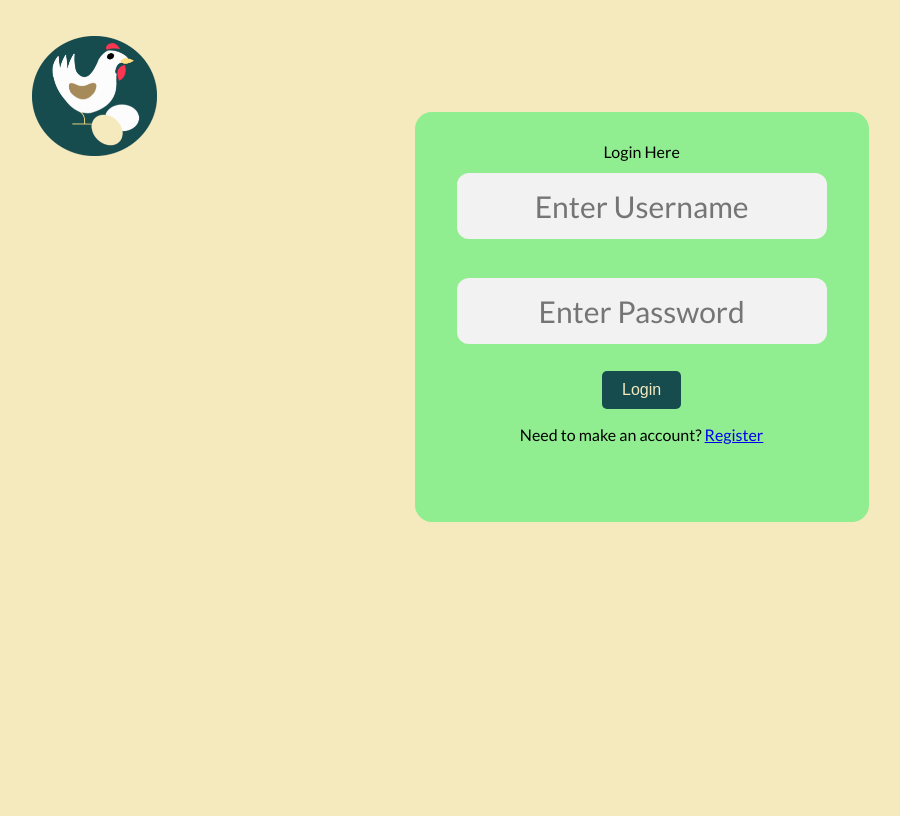
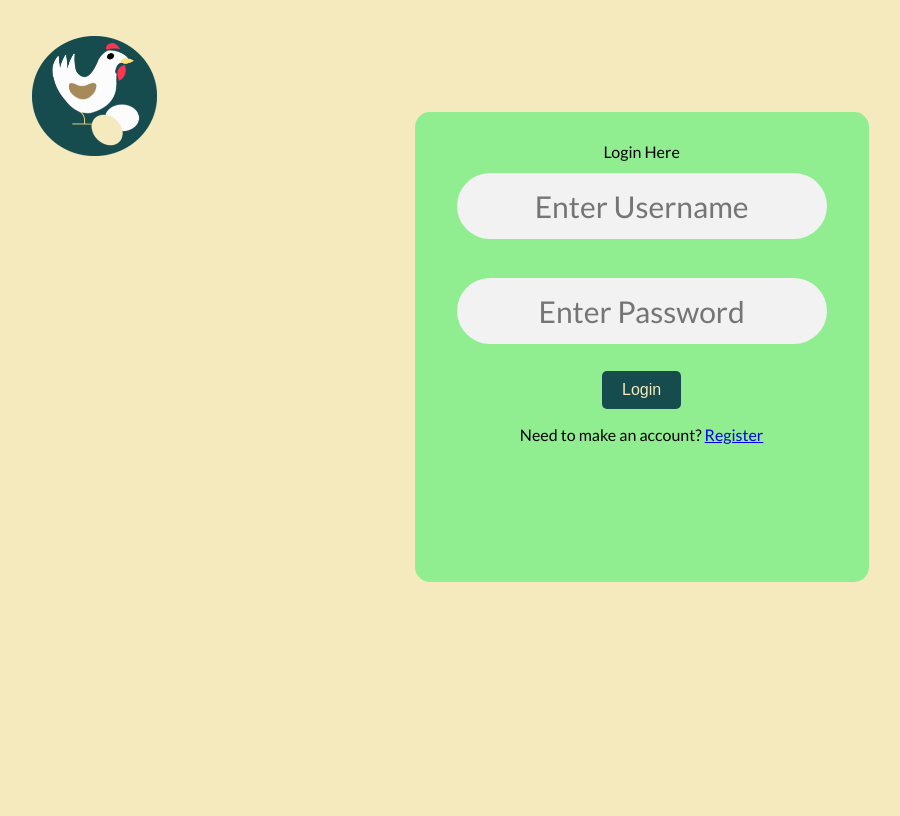
Before and after one commit to Nicorb02/MyEggs-Contact-Manager, a PHP site: page /login.html in a window 1280 px wide. Shown: the whole page, without its empty margins (4-904 px from the left). Run offline with PHP 8.4, Linux system fonts and the light colour scheme.

Commit message:
Updated form height and form radius
changed form height so register would fit
updated form border radius for consistency on other pages

```diff
--- a/css/login.css
+++ b/css/login.css
@@ -30,7 +30,7 @@ body
 }
 
 .input-field {
-    border-radius: 12px;
+    border-radius: 60px;
     outline: 0;
     background: #f2f2f2;
     width: 100%;
@@ -43,20 +43,20 @@ body
     text-align: center;
     font-family: 'Lato';
     justify-content: center;
-    display: inline-block;
+    display:inline-block;
 }
 
 
 
 .form {
-    border-radius: 17px;
+    border-radius: 15px;
     position: relative;
     background: lightgreen;
     margin: 0 auto 100px;
     top: 100px;
     padding: 30px;
     overflow: hidden;
-    height: 350px;
+    height: 410px;
     transition: .6s;
     display: inline-block;
     font-family: 'Lato';
```
